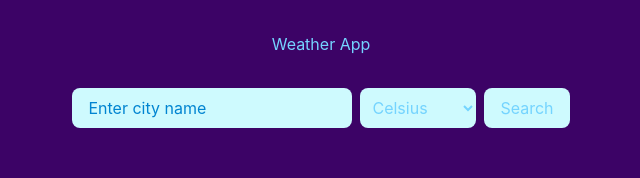
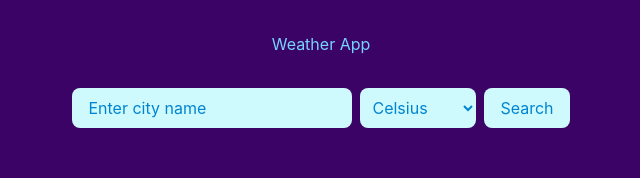
Before and after one commit to orfneos/weather-app, a React (Vite) app: page / in a window 1280 px wide. Shown: the top 178 px of the page, without its empty margins (319-959 px from the left). Built offline with nearby package versions, Linux system fonts and the light colour scheme.

Commit message:
Change the color of the text

```diff
--- a/src/components/Forecast.tsx
+++ b/src/components/Forecast.tsx
@@ -11,7 +11,7 @@ const Forecast = ({ data }: Props) => {
     <div className="flex m-8 gap-4">
     {/* eslint-disable-next-line @typescript-eslint/no-explicit-any */}
     {data.list.filter((_: any, index: number) => index % 8 === 0).map((item: any) => (
-      <div key={item.dt} className="bg-sky-300 rounded-xl p-4 text-center">
+      <div key={item.dt} className="bg-sky-300 text-purple-950 rounded-xl p-4 text-center">
         <p>{new Date(item.dt * 1000).toLocaleDateString('el-GR', {weekday: 'long'})}</p>
         <img src={`https://openweathermap.org/img/wn/${item.weather[0].icon}@2x.png`} />
         <p>{Number(item.main.temp).toFixed(1)}°C</p>
--- a/src/components/SearchBar.tsx
+++ b/src/components/SearchBar.tsx
@@ -12,14 +12,14 @@ const SearchBar = ({ onSearch }: Props) => {
   return (
     <div className="flex gap-2 mb-8 mt-8">
       <input
-      className='bg-cyan-100 text-sky-300 placeholder-sky-600 px-4 py-2 rounded-lg'
+      className='bg-cyan-100 text-sky-600 placeholder-sky-600 px-4 py-2 rounded-lg'
       type="text"
       value={city}
       onChange={(e) => setCity(e.target.value)}
       placeholder="Enter city name"
       />
       <select
-      className='bg-cyan-100 px-2 py-2 rounded-lg'
+      className='bg-cyan-100 text-sky-600 px-2 py-2 rounded-lg'
       value={unit}
       onChange={(e) => setUnit(e.target.value)}
       >
@@ -27,7 +27,7 @@ const SearchBar = ({ onSearch }: Props) => {
         <option value="imperial">Fahrenheit</option>
       </select>
       <button
-      className='bg-cyan-100 px-4 py-2 rounded-lg'
+      className='bg-cyan-100 text-sky-600 px-4 py-2 rounded-lg'
       type="submit"
       onClick={() => onSearch(city, unit)}
       >Search</button>
--- a/src/components/WeatherCard.tsx
+++ b/src/components/WeatherCard.tsx
@@ -8,7 +8,7 @@ const WeatherCard = ({ data }: Props)  => {
 
 
   return(
-    <div className="bg-sky-300 rounded-2xl p-4 text-center mb-8 w-100">
+    <div className="bg-sky-300 text-purple-950 rounded-2xl p-4 text-center mb-8 w-100">
     <img src={`https://openweathermap.org/img/wn/${data.weather[0].icon}@2x.png`} alt="" />
     <p className="text-2xl font-bold">Όνομα Πόλης: {data.name}</p>
     <p>Θερμοκρασία: {Number(data.main.temp).toFixed(1)}°C</p>
```
